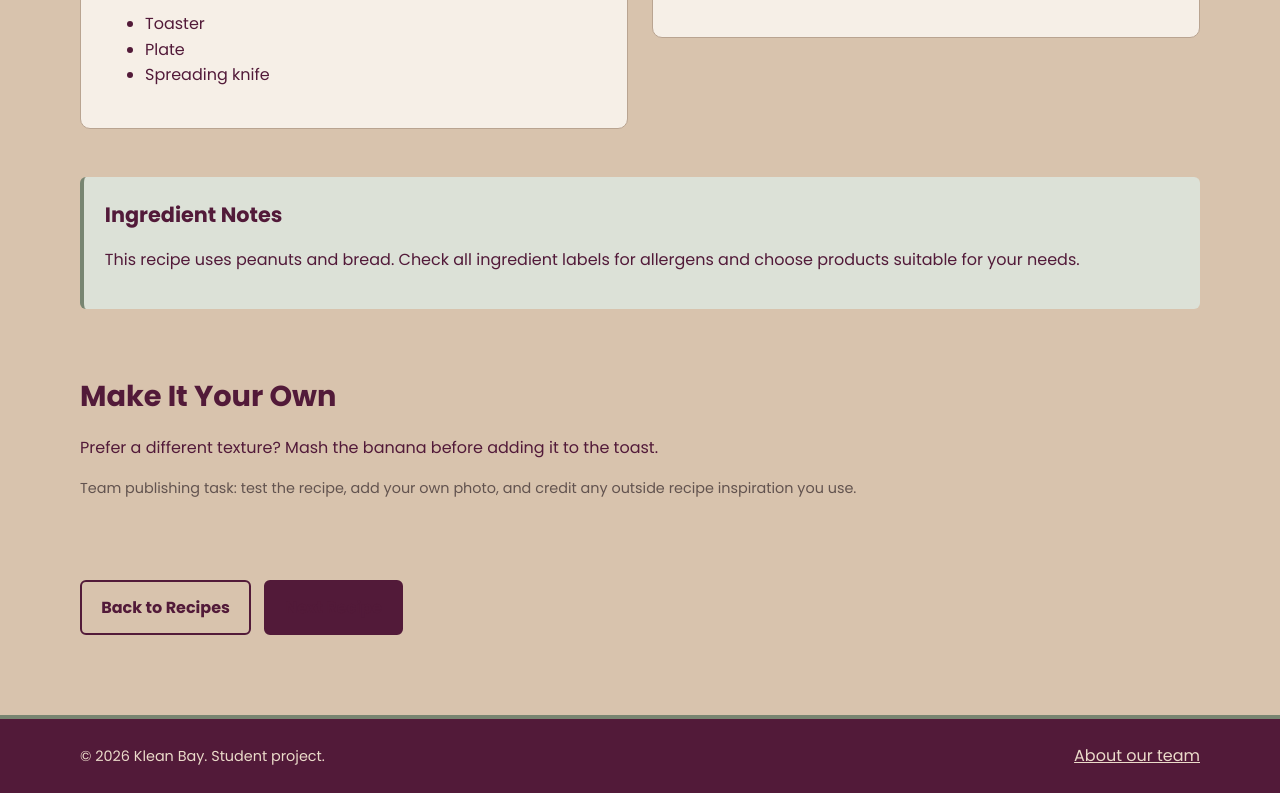
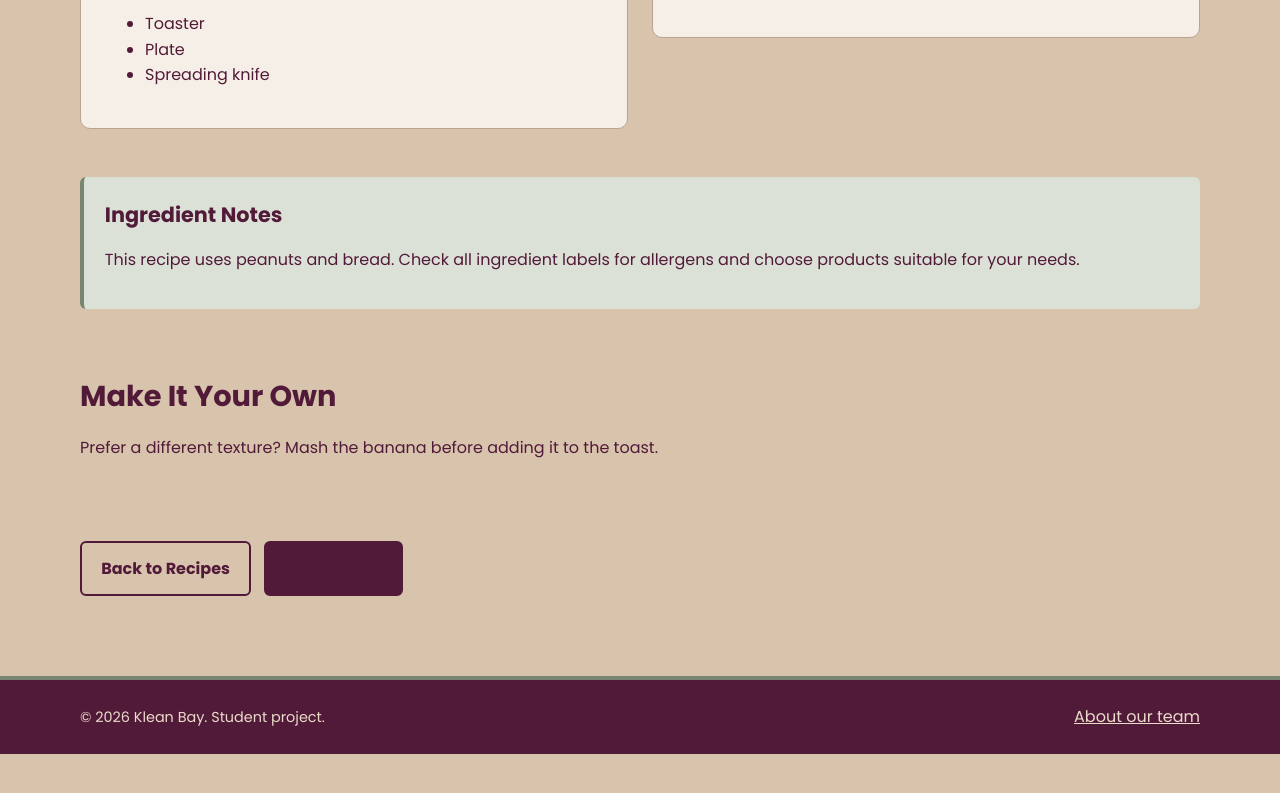
Before and after one commit to vongvathinyprak/KleanBay, a plain HTML site: page recipe1.html in a window 1280 px wide. Shown: the part 1156-1949 px from the top of the page. After the commit the page ends 1910 px from the top, so only its background shows below. Drawn offline with Linux system fonts and the light colour scheme; files whose address does not match are found by name.

Commit message:
Update recipe1.html
Removed helper text for team publishing tasks.

```diff
--- a/recipe1.html
+++ b/recipe1.html
@@ -126,11 +126,6 @@
                     before adding it to the toast.
                 </p>
 
-                <p class="helper-text">
-                    Team publishing task: test the recipe,
-                    add your own photo, and credit any outside
-                    recipe inspiration you use.
-                </p>
             </section>
 
             <div class="button-row">
```
